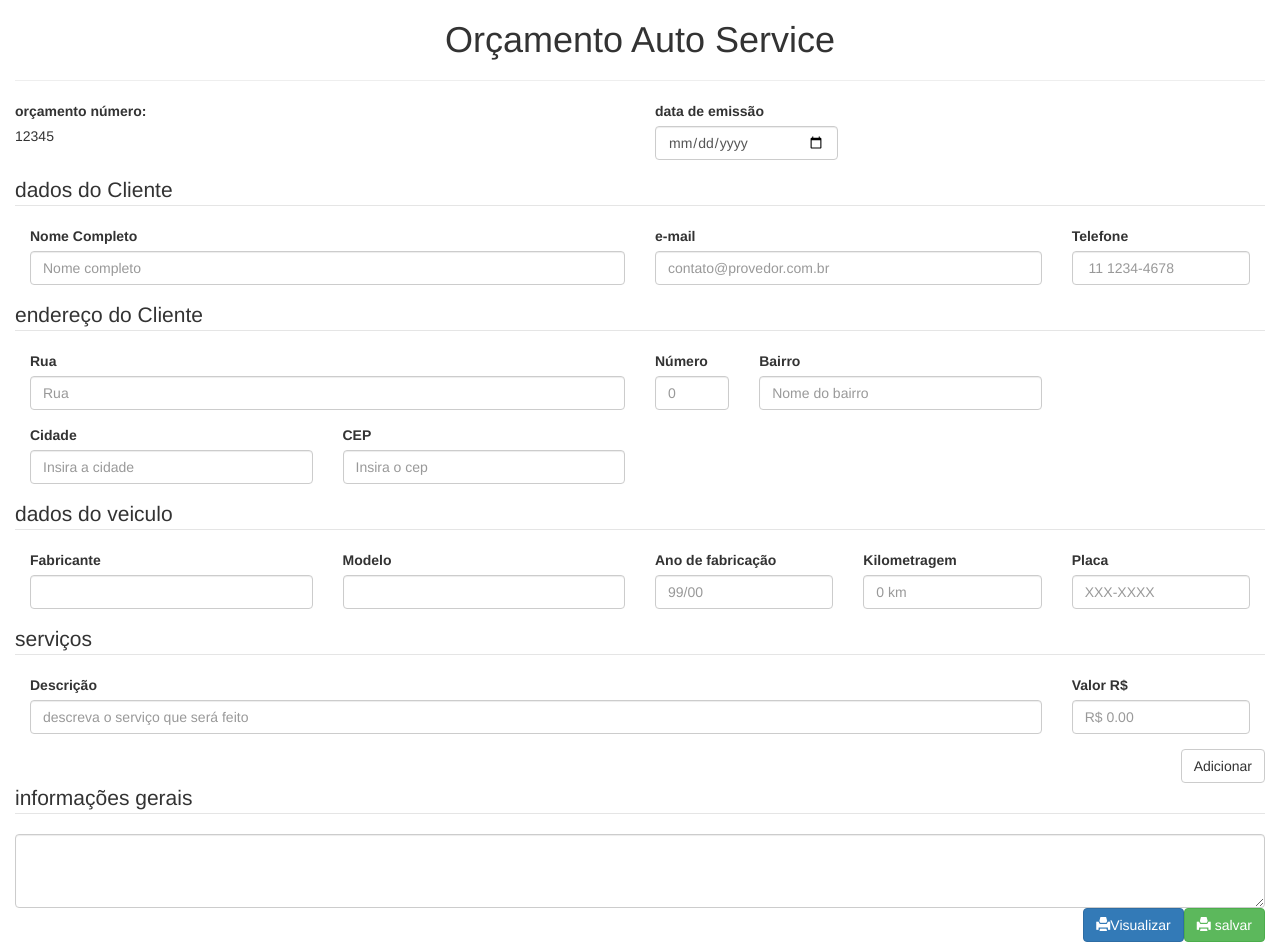
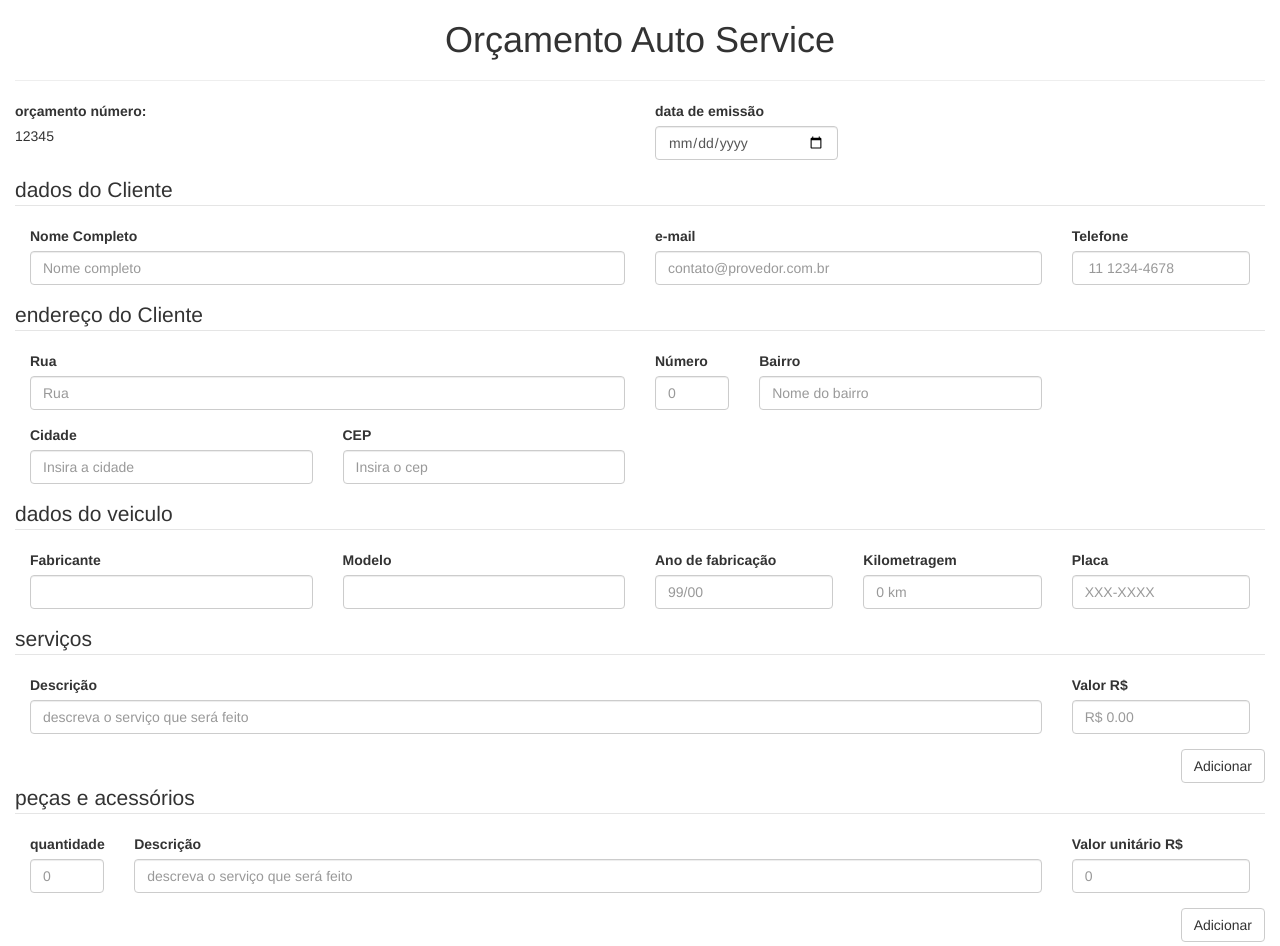
Before and after one commit to heltonss/frontend-webapp-sgm, an Angular app: page /orcamento in a window 1280 px wide. Shown: the top 946 px of the page. Built offline with nearby package versions, Linux system fonts and the light colour scheme.

Commit message:
add and delete products finished

```diff
--- a/src/app/orcamento/orcamento-form/orcamento-form.component.html
+++ b/src/app/orcamento/orcamento-form/orcamento-form.component.html
@@ -114,7 +114,7 @@
                     <button type="button" (click)="addTasks(description.value, price.value)" class="btn btn-default pull-right btnAdd">Adicionar</button>
                 </div>
             </div>
-            <table *ngIf="isHasTasks" class="table table-striped table-hover">
+            <table *ngIf="isShowTableTasks()" class="table table-striped table-hover">
                 <thead>
                     <tr>
                         <th>Descrição</th>
@@ -123,7 +123,6 @@
                 </thead>
                 <tbody>
                     <tr *ngFor="let task of form.controls.clientTasks.value, let i = index">
-                        <!-- <p>{{ task | json }}</p> -->
                         <td class="orcamento-table-td">{{ task.description }}</td>
                         <td>{{ task.price | currencybr }}</td>
                         <td>
@@ -133,29 +132,55 @@
                 </tbody>
             </table>
         </fieldset>
-        <!-- <fieldset>
-            <legend>serviços</legend>
+        <fieldset>
+            <legend>peças e acessórios</legend>
             <div class="row">
                 <div class="col-md-12">
                     <div class="form-group col-md-1">
                         <label for="quantidade">quantidade</label>
-                        <input type="number" class="form-control" id="quantidade" placeholder="0">
+                        <input min="0" #qtd type="number" class="form-control" id="quantidade" placeholder="0">
                     </div>
-                    <div class="form-group col-md-6">
+                    <div class="form-group col-md-9">
                         <label for="descricao">Descrição</label>
-                        <input type="text" class="form-control" id="descricao" placeholder="descreva o serviço que será feito">
+                        <input #productDescription type="text" class="form-control" id="descricao" placeholder="descreva o serviço que será feito">
                     </div>
                     <div class="form-group col-md-2">
-                        <label for="quantidade">qtd unitário</label>
-                        <input type="text" class="form-control" id="quantidade" placeholder="0">
+                        <label for="priceUnit">Valor unitário R$</label>
+                        <input #priceUnit type="text" class="form-control" id="priceUnit" placeholder="0">
                     </div>
-                    <div class="form-group col-md-2">
-                        <label for="quantidade">Valor R$</label>
-                        <input type="text" class="form-control" id="quantidade" placeholder="0">
-                    </div>
+                    <!-- <div class="form-group col-md-2">
+                        <label for="priceTotal">Valor R$</label>
+                        <input #priceTotal type="text" class="form-control" id="priceTotal" placeholder="0">
+                    </div> -->
                 </div>
             </div>
-        </fieldset> -->
+            <div class="row">
+                <div class="col-md-12">
+                    <button type="button" (click)="addProduct(qtd.value, productDescription.value, priceUnit.value)" class="btn btn-default pull-right btnAdd">Adicionar</button>
+                </div>
+            </div>
+            <table *ngIf="isShowTableProducts()" class="table table-striped table-hover">
+                <thead>
+                    <tr>
+                        <th>quantidade</th>
+                        <th>descrição</th>
+                        <th>valor unitário</th>
+                        <th>valor total</th>
+                    </tr>
+                </thead>
+                <tbody>
+                    <tr *ngFor="let product of form.controls.products.value, let indexProducts = index">
+                        <td class="orcamento-table-td">{{ product.quantity }}</td>
+                        <td>{{ product.description }}</td>
+                        <td>{{ product.priceUnit | currencybr }}</td>
+                        <td>{{ product.quantity * product.priceUnit | currencybr }}</td>
+                        <td>
+                            <button (click)="deleteProduct(indexProducts)" type="button" class="btn btn-danger pull-right btnDelete">excluir</button>
+                        </td>
+                    </tr>
+                </tbody>
+            </table>
+        </fieldset>
         <fieldset>
             <legend>informações gerais</legend>
             <div class="row">
--- a/src/app/orcamento/orcamento-form/orcamento-form.component.ts
+++ b/src/app/orcamento/orcamento-form/orcamento-form.component.ts
@@ -9,9 +9,9 @@ import { Task } from './../../shared/model/task';
   styleUrls: ['./orcamento-form.component.scss']
 })
 export class OrcamentoFormComponent implements OnInit {
-  tasks: any[] = [];
+  tasks: Task[] = [];
+  products = [];
   form: FormGroup;
-  isHasTasks = false;
 
   constructor(private formBuilder: FormBuilder) { }
 
@@ -41,13 +41,13 @@ export class OrcamentoFormComponent implements OnInit {
         plate: ['']
       }),
       clientTasks: [this.tasks],
+      products: [this.products],
       info: ['']
     });
   }
 
   addTasks(description: string, price: number) {
-    this.isHasTasks = true;
-    const task = {
+    const task: any = {
       description: description,
       price: price
     }
@@ -55,10 +55,30 @@ export class OrcamentoFormComponent implements OnInit {
     return this.tasks.push(task)
   }
 
+  deleteTask(id: number): Task[] {
+    return this.tasks.splice(id);
+  }
 
+  addProduct(quantity: number, description: string, priceUnit: number) {
+    const product: any = {
+      quantity: quantity,
+      description: description,
+      priceUnit: priceUnit
+    }
 
-  deleteTask(id: number) {
-    this.tasks.splice(id);
+    return this.products.push(product)
+  }
+
+  deleteProduct(id: number): any[] {
+    return this.products.splice(id);
+  }
+
+  isShowTableTasks(): boolean {
+    return this.tasks.length > 0;
+  }
+
+  isShowTableProducts(): boolean {
+    return this.products.length > 0;
   }
 
   onSubmit(form: FormGroup) {
```
Also changed, not shown: 1 other file (tests, documents, lock files or other folders).
